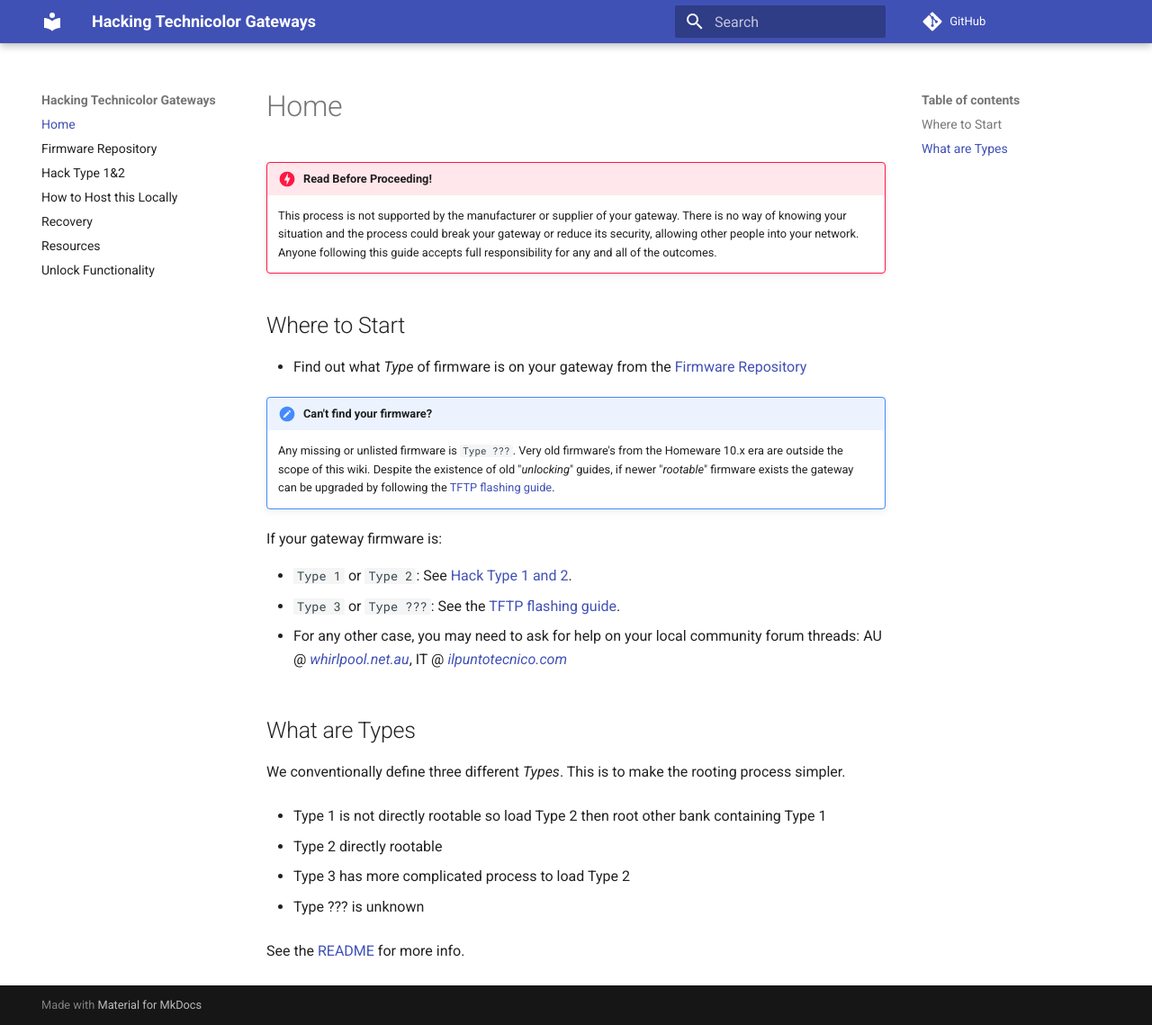
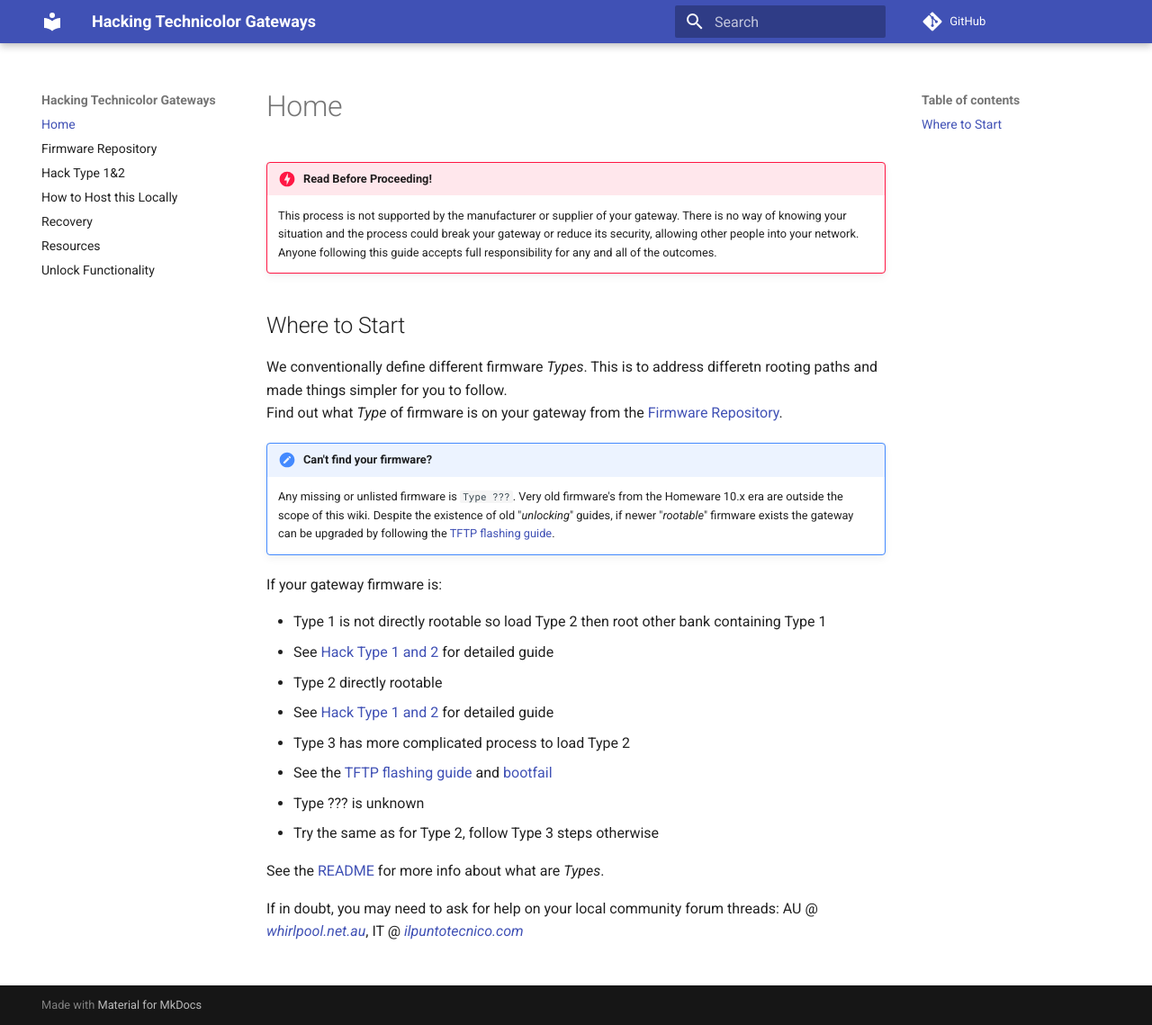
Before and after one commit to hack-technicolor/hack-technicolor, an MkDocs documentation site: the page built from docs/index.md, in a window 1280 px wide and 1139 px high. Shown: the whole window at 90% size. Built offline with MkDocs 1.6.1 and Material for MkDocs 9.7.7, drawn with Linux system fonts in a browser that asks for light colours; comment, search, counter and statistics services are not loaded.

Commit message:
Simple home page done right

```diff
--- a/docs/index.md
+++ b/docs/index.md
@@ -5,28 +5,23 @@
 
 ## Where to Start
 
-- Find out what *Type* of firmware is on your gateway from the [Firmware Repository](Firmware%20Repository/)
+We conventionally define different firmware *Types*. This is to address differetn rooting paths and made things simpler for you to follow.
+Find out what *Type* of firmware is on your gateway from the [Firmware Repository](Firmware%20Repository/).
 
 !!! hint "Can't find your firmware?"
     Any missing or unlisted firmware is `Type ???`. Very old firmware's from the Homeware 10.x era are outside the scope of this wiki. Despite the existence of old "*unlocking*" guides, if newer "*rootable*" firmware exists the gateway can be upgraded by following the [TFTP flashing guide](Recovery/#boot-p-recovery-mode-tftp-flashing).
 
 If your gateway firmware is:
 
-- `Type 1` or `Type 2`: See [Hack Type 1 and 2](Hack%20Type%201&2/).
-- `Type 3` or `Type ???`: See the [TFTP flashing guide](Recovery/#boot-p-recovery-mode-tftp-flashing).
+- Type 1 is not directly rootable so load Type 2 then root other bank containing Type 1
+  - See [Hack Type 1 and 2](Hack%20Type%201&2/) for detailed guide
+- Type 2 directly rootable
+  - See [Hack Type 1 and 2](Hack%20Type%201&2/) for detailed guide
+- Type 3 has more complicated process to load Type 2
+  - See the [TFTP flashing guide](Recovery/#boot-p-recovery-mode-tftp-flashing) and [bootfail](Recovery/#bootfail-procedure)
+- Type ??? is unknown
+  - Try the same as for Type 2, follow Type 3 steps otherwise
 
-- For any other case, you may need to ask for help on your local community forum threads: AU @ [*whirlpool.net.au*](https://forums.whirlpool.net.au/thread/9vxxl849), IT @ [*ilpuntotecnico.com*](https://www.ilpuntotecnico.com/forum/index.php/board,9.0.html)
+See the [README](https://github.com/kevdagoat/hack-technicolor/blob/master/README.md) for more info about what are *Types*.
 
-## What are Types
-
-We conventionally define three different *Types*. This is to make the rooting process simpler.
-
-- Type 1 is not directly rootable so load Type 2 then root other bank containing Type 1
-
-- Type 2 directly rootable
-
-- Type 3 has more complicated process to load Type 2
-
-- Type ??? is unknown
-
-See the [README](https://github.com/kevdagoat/hack-technicolor/blob/master/README.md) for more info.
+If in doubt, you may need to ask for help on your local community forum threads: AU @ [*whirlpool.net.au*](https://forums.whirlpool.net.au/thread/9vxxl849), IT @ [*ilpuntotecnico.com*](https://www.ilpuntotecnico.com/forum/index.php/board,9.0.html)
```
